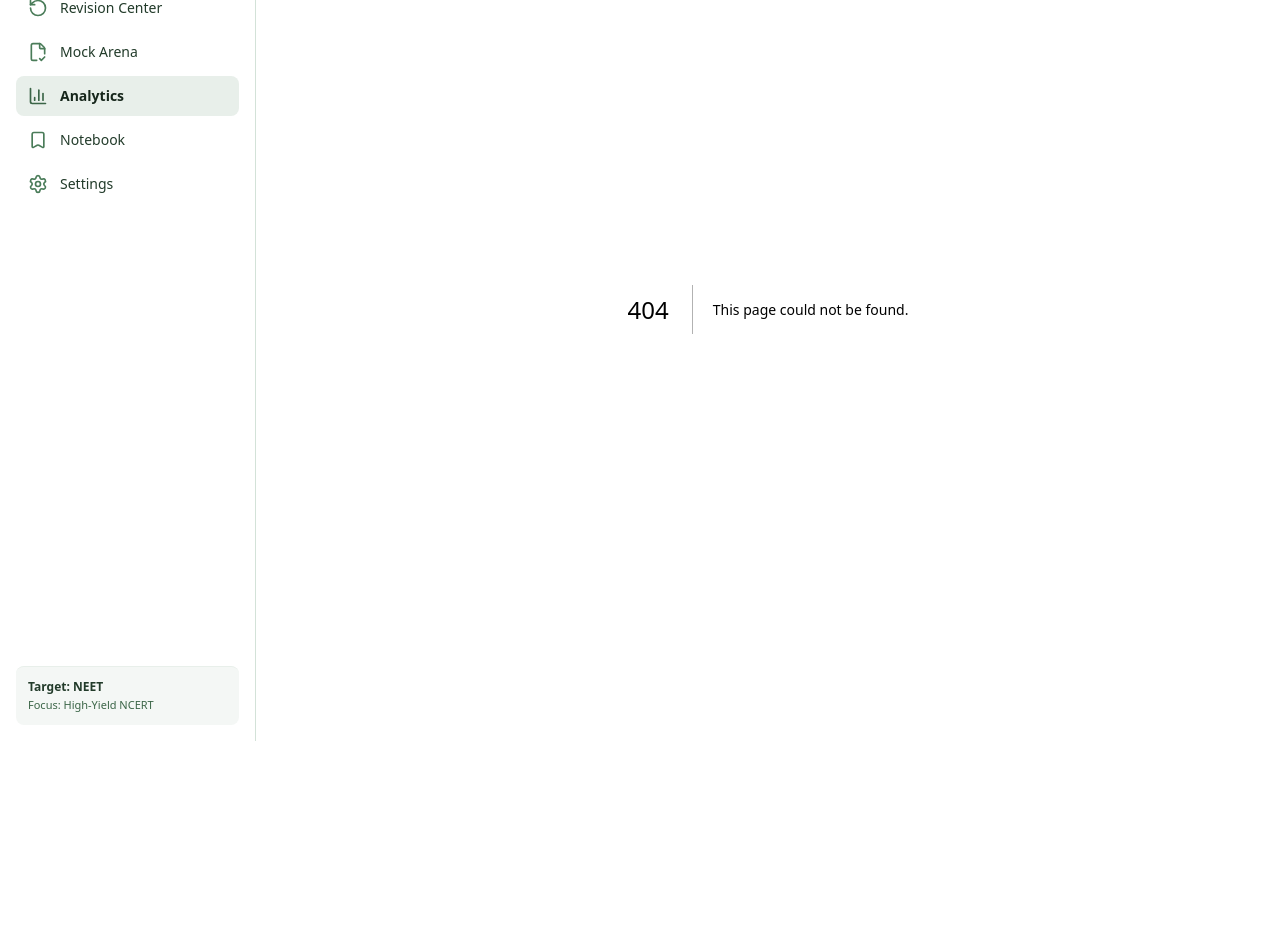
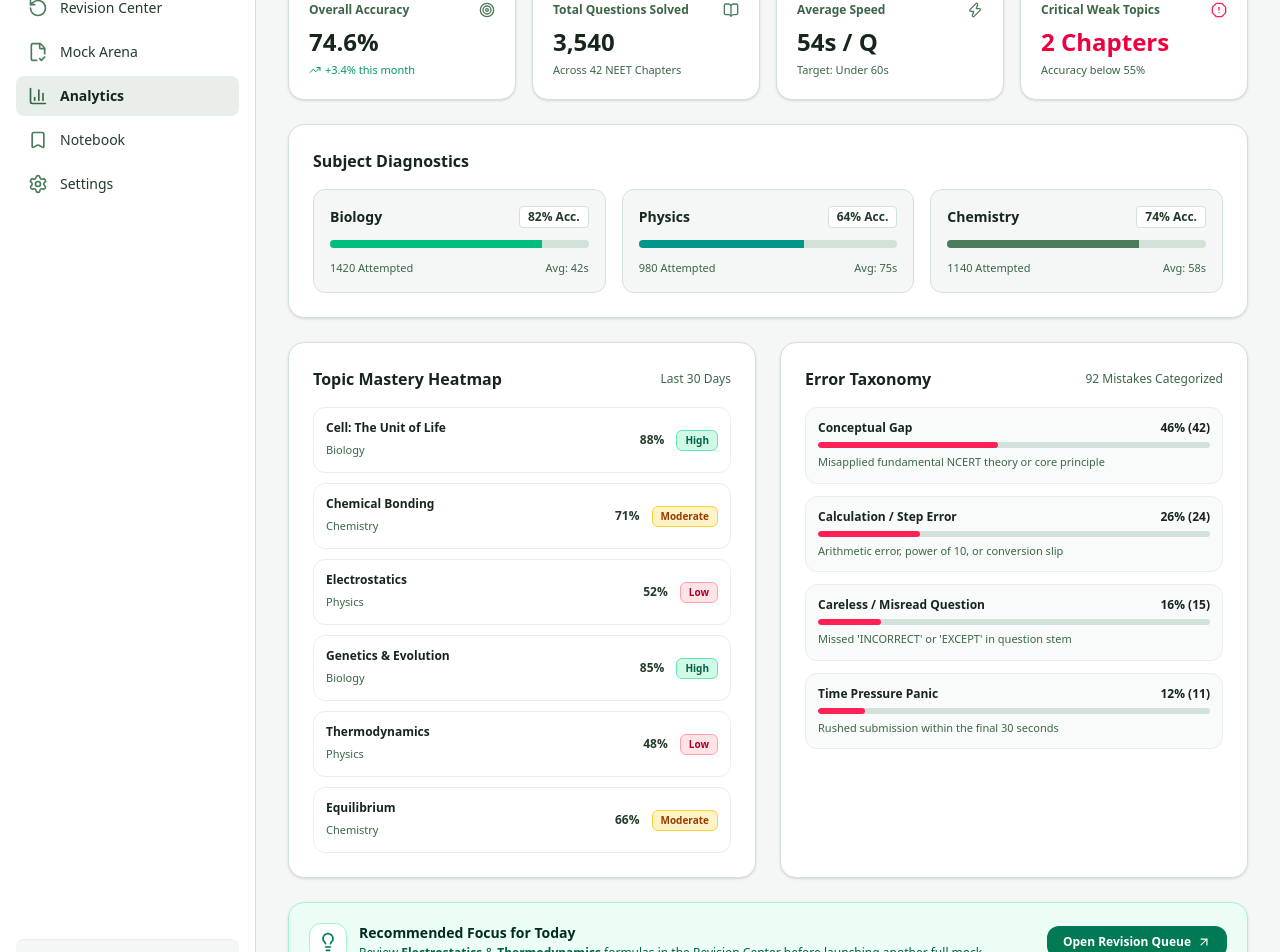
Before and after one commit to chandansharma3166-create/brahma-qms, a Next.js app: page /analytics in a window 1280 px wide. Before the commit this address had no page. Shown: the part 200-1152 px from the top of the page. Before the commit the page ends 941 px from the top, so only its background shows below. Built offline with nearby package versions, Linux system fonts and the light colour scheme.

Commit message:
feat: add performance analytics with topic heatmap and error taxonomy

```diff
--- /dev/null
+++ b/src/app/analytics/page.tsx
@@ -0,0 +1,197 @@
+"use client";
+
+import React from "react";
+import {
+  BarChart3,
+  Target,
+  Zap,
+  TrendingUp,
+  AlertOctagon,
+  BookOpen,
+  Lightbulb,
+  ArrowUpRight
+} from "lucide-react";
+
+export default function AnalyticsPage() {
+  const subjectPerformance = [
+    { subject: "Biology", accuracy: 82, attempted: 1420, avgSpeed: "42s", color: "bg-emerald-500" },
+    { subject: "Physics", accuracy: 64, attempted: 980, avgSpeed: "75s", color: "bg-teal-600" },
+    { subject: "Chemistry", accuracy: 74, attempted: 1140, avgSpeed: "58s", color: "bg-sage-500" },
+  ];
+
+  const topicHeatmap = [
+    { chapter: "Cell: The Unit of Life", subject: "Biology", mastery: "High", score: 88, band: "bg-emerald-100 text-emerald-800 border-emerald-300" },
+    { chapter: "Chemical Bonding", subject: "Chemistry", mastery: "Moderate", score: 71, band: "bg-amber-100 text-amber-800 border-amber-300" },
+    { chapter: "Electrostatics", subject: "Physics", mastery: "Low", score: 52, band: "bg-rose-100 text-rose-800 border-rose-300" },
+    { chapter: "Genetics & Evolution", subject: "Biology", mastery: "High", score: 85, band: "bg-emerald-100 text-emerald-800 border-emerald-300" },
+    { chapter: "Thermodynamics", subject: "Physics", mastery: "Low", score: 48, band: "bg-rose-100 text-rose-800 border-rose-300" },
+    { chapter: "Equilibrium", subject: "Chemistry", mastery: "Moderate", score: 66, band: "bg-amber-100 text-amber-800 border-amber-300" },
+  ];
+
+  const errorTaxonomy = [
+    { type: "Conceptual Gap", count: 42, percentage: 46, desc: "Misapplied fundamental NCERT theory or core principle" },
+    { type: "Calculation / Step Error", count: 24, percentage: 26, desc: "Arithmetic error, power of 10, or conversion slip" },
+    { type: "Careless / Misread Question", count: 15, percentage: 16, desc: "Missed 'INCORRECT' or 'EXCEPT' in question stem" },
+    { type: "Time Pressure Panic", count: 11, percentage: 12, desc: "Rushed submission within the final 30 seconds" },
+  ];
+
+  return (
+    <div className="max-w-6xl mx-auto space-y-6">
+      {/* Header */}
+      <div>
+        <h1 className="text-2xl font-bold text-sage-900">Performance Intelligence</h1>
+        <p className="text-xs text-sage-600">
+          Cross-subject accuracy, mistake diagnostics, and topic mastery heatmap
+        </p>
+      </div>
+
+      {/* Top High-Level Metrics */}
+      <div className="grid grid-cols-1 sm:grid-cols-2 lg:grid-cols-4 gap-4">
+        <div className="bg-white border border-sage-200 rounded-2xl p-5 shadow-sm">
+          <div className="flex items-center justify-between text-sage-600 text-xs font-semibold mb-2">
+            <span>Overall Accuracy</span>
+            <Target className="w-4 h-4 text-sage-500" />
+          </div>
+          <div className="text-2xl font-bold text-sage-900">74.6%</div>
+          <span className="text-[11px] text-emerald-600 font-medium flex items-center gap-1 mt-1">
+            <TrendingUp className="w-3 h-3" /> +3.4% this month
+          </span>
+        </div>
+
+        <div className="bg-white border border-sage-200 rounded-2xl p-5 shadow-sm">
+          <div className="flex items-center justify-between text-sage-600 text-xs font-semibold mb-2">
+            <span>Total Questions Solved</span>
+            <BookOpen className="w-4 h-4 text-sage-500" />
+          </div>
+          <div className="text-2xl font-bold text-sage-900">3,540</div>
+          <span className="text-[11px] text-sage-600 font-medium mt-1 block">
+            Across 42 NEET Chapters
+          </span>
+        </div>
+
+        <div className="bg-white border border-sage-200 rounded-2xl p-5 shadow-sm">
+          <div className="flex items-center justify-between text-sage-600 text-xs font-semibold mb-2">
+            <span>Average Speed</span>
+            <Zap className="w-4 h-4 text-sage-500" />
+          </div>
+          <div className="text-2xl font-bold text-sage-900">54s / Q</div>
+          <span className="text-[11px] text-sage-600 font-medium mt-1 block">
+            Target: Under 60s
+          </span>
+        </div>
+
+        <div className="bg-white border border-sage-200 rounded-2xl p-5 shadow-sm">
+          <div className="flex items-center justify-between text-sage-600 text-xs font-semibold mb-2">
+            <span>Critical Weak Topics</span>
+            <AlertOctagon className="w-4 h-4 text-rose-500" />
+          </div>
+          <div className="text-2xl font-bold text-rose-600">2 Chapters</div>
+          <span className="text-[11px] text-sage-600 font-medium mt-1 block">
+            Accuracy below 55%
+          </span>
+        </div>
+      </div>
+
+      {/* Subject Velocity & Accuracy */}
+      <div className="bg-white border border-sage-200 rounded-2xl p-6 shadow-sm space-y-4">
+        <h2 className="text-base font-bold text-sage-900">Subject Diagnostics</h2>
+        <div className="grid grid-cols-1 md:grid-cols-3 gap-4">
+          {subjectPerformance.map((sub) => (
+            <div key={sub.subject} className="p-4 rounded-xl border border-sage-200 bg-sage-50 space-y-3">
+              <div className="flex items-center justify-between">
+                <span className="font-bold text-sm text-sage-900">{sub.subject}</span>
+                <span className="text-xs font-semibold px-2 py-0.5 rounded bg-white text-sage-800 border border-sage-200">
+                  {sub.accuracy}% Acc.
+                </span>
+              </div>
+              <div className="w-full bg-sage-200 h-2 rounded-full overflow-hidden">
+                <div className={`h-full ${sub.color}`} style={{ width: `${sub.accuracy}%` }} />
+              </div>
+              <div className="flex justify-between text-[11px] text-sage-600 font-medium">
+                <span>{sub.attempted} Attempted</span>
+                <span>Avg: {sub.avgSpeed}</span>
+              </div>
+            </div>
+          ))}
+        </div>
+      </div>
+
+      <div className="grid grid-cols-1 lg:grid-cols-2 gap-6">
+        {/* Topic Mastery Heatmap */}
+        <div className="bg-white border border-sage-200 rounded-2xl p-6 shadow-sm space-y-4">
+          <div className="flex items-center justify-between">
+            <h2 className="text-base font-bold text-sage-900">Topic Mastery Heatmap</h2>
+            <span className="text-xs text-sage-600">Last 30 Days</span>
+          </div>
+
+          <div className="space-y-2.5">
+            {topicHeatmap.map((item) => (
+              <div
+                key={item.chapter}
+                className="flex items-center justify-between p-3 rounded-xl border border-sage-100 hover:bg-sage-50 transition"
+              >
+                <div>
+                  <h4 className="text-xs font-bold text-sage-900">{item.chapter}</h4>
+                  <span className="text-[11px] text-sage-600">{item.subject}</span>
+                </div>
+                <div className="flex items-center gap-3">
+                  <span className="text-xs font-semibold text-sage-800">{item.score}%</span>
+                  <span className={`text-[10px] font-bold px-2 py-0.5 rounded-md border ${item.band}`}>
+                    {item.mastery}
+                  </span>
+                </div>
+              </div>
+            ))}
+          </div>
+        </div>
+
+        {/* Error Taxonomy Analysis */}
+        <div className="bg-white border border-sage-200 rounded-2xl p-6 shadow-sm space-y-4">
+          <div className="flex items-center justify-between">
+            <h2 className="text-base font-bold text-sage-900">Error Taxonomy</h2>
+            <span className="text-xs text-sage-600">92 Mistakes Categorized</span>
+          </div>
+
+          <div className="space-y-3">
+            {errorTaxonomy.map((err) => (
+              <div key={err.type} className="p-3 rounded-xl border border-sage-100 bg-sage-50/50 space-y-1.5">
+                <div className="flex justify-between items-center text-xs">
+                  <span className="font-bold text-sage-900">{err.type}</span>
+                  <span className="font-bold text-sage-700">{err.percentage}% ({err.count})</span>
+                </div>
+                <div className="w-full bg-sage-200 h-1.5 rounded-full overflow-hidden">
+                  <div className="h-full bg-rose-500 rounded-full" style={{ width: `${err.percentage}%` }} />
+                </div>
+                <p className="text-[11px] text-sage-600">{err.desc}</p>
+              </div>
+            ))}
+          </div>
+        </div>
+      </div>
+
+      {/* Prescriptive Action Recommendations */}
+      <div className="bg-emerald-50 border border-emerald-200 rounded-2xl p-5 shadow-sm flex flex-col md:flex-row items-start md:items-center justify-between gap-4">
+        <div className="flex items-start gap-3">
+          <div className="p-2 rounded-xl bg-white border border-emerald-200 text-emerald-700">
+            <Lightbulb className="w-5 h-5" />
+          </div>
+          <div>
+            <h3 className="text-sm font-bold text-emerald-950">
+              Recommended Focus for Today
+            </h3>
+            <p className="text-xs text-emerald-800 mt-0.5">
+              Review <strong>Electrostatics</strong> & <strong>Thermodynamics</strong> formulas in the Revision Center before launching another full mock.
+            </p>
+          </div>
+        </div>
+        <a
+          href="/revision"
+          className="inline-flex items-center gap-1.5 px-4 py-2 rounded-xl bg-emerald-700 text-white text-xs font-semibold hover:bg-emerald-800 transition"
+        >
+          <span>Open Revision Queue</span>
+          <ArrowUpRight className="w-3.5 h-3.5" />
+        </a>
+      </div>
+    </div>
+  );
+}
```
